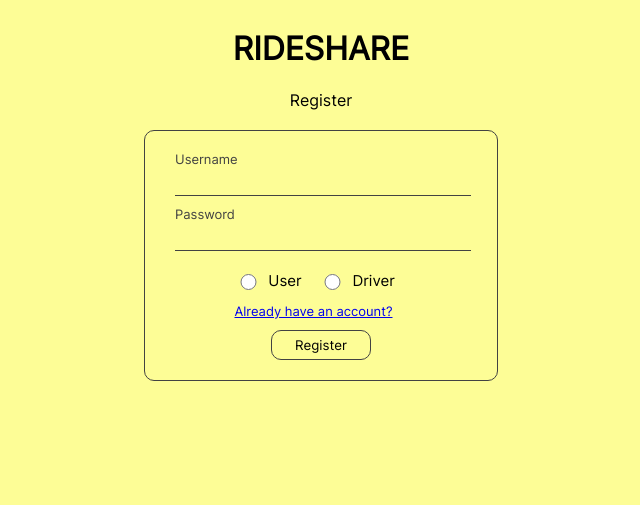
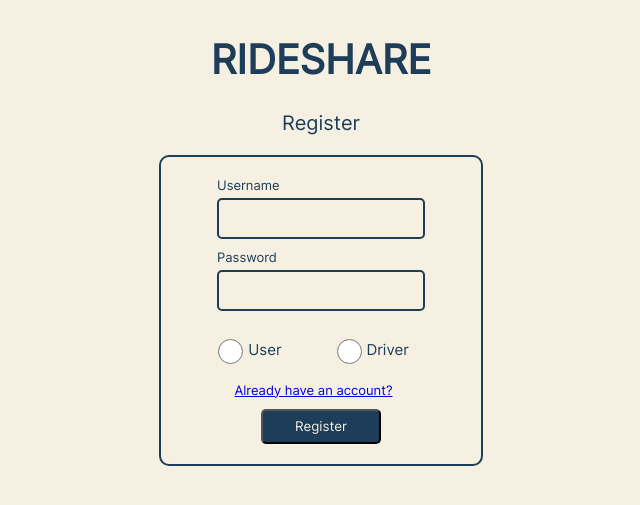
Before and after one commit to PrithwishNag/Bits-C2-Assignment3, a Django app: page /register in a window 1280 px wide. Shown: the top 505 px of the page, without its empty margins (319-959 px from the left). Run offline with Django 4.2, Linux system fonts and the light colour scheme.

Commit message:
Added auth login and refactored dashboard

```diff
--- a/authentication/views.py
+++ b/authentication/views.py
@@ -1,5 +1,5 @@
 from django.shortcuts import redirect, render
-from django.contrib.auth.models import User
+from django.contrib.auth.models import User, auth
 from django.contrib import messages
 from django.contrib.auth import authenticate
 from .utils import registrationValidation
@@ -18,7 +18,8 @@ def login(request):
             user = authenticate(username=username, password=password)
 
             if user is not None:
-                return redirect("dashboard")
+                auth.login(request, user)
+                return redirect("/dashboard")
             else:
                 messages.error(request, LOGIN_ERROR_MSG)
 
--- a/search/views.py
+++ b/search/views.py
@@ -1,5 +1,6 @@
 from django.shortcuts import render
+from django.contrib.auth.decorators import login_required
 
-# Create your views here.
+@login_required(login_url="/")
 def dashboard(request):
     return render(request, 'dashboard.html')
--- a/static/css/authentication.css
+++ b/static/css/authentication.css
@@ -1,20 +1,30 @@
+.heading {
+  font-size: 40px;
+  color: var(--secondary-color);
+}
+
+.sub-heading {
+  font-size: 20px;
+  color: var(--secondary-color);
+}
+
 #login-container {
   display: flex;
   flex-direction: column;
   align-items: center;
   justify-content: center;
+  width: 260px;
   padding-left: 30px;
   padding-right: 30px;
   padding-top: 20px;
   padding-bottom: 20px;
-  border: 1px solid rgb(66, 66, 66);
+  border: 2px solid var(--secondary-color);
   border-radius: 10px;
 }
 
 .key {
   font-size: 13px;
   margin-bottom: 5px;
-  color: rgb(66, 66, 66);
 }
 
 #switchLink {
@@ -25,6 +35,7 @@
   display: flex;
   flex-direction: row;
   justify-content: center;
+  align-items: center;
   margin-right: 20px;
 }
 
@@ -49,7 +60,7 @@ label {
   width: 320px;
   height: 40px;
   border-radius: 7px;
-  margin-bottom:10px;
+  margin-bottom: 10px;
 }
 
 .alert-inner {
@@ -60,9 +71,17 @@ label {
 }
 
 .error-alert {
-  background-color: #FF6961;
+  background-color: #ff6961;
 }
 
 .success-alert {
-  background-color: #77DD77;
+  background-color: #77dd77;
 }
+
+.close-button {
+  width: 20px;
+  height: 20px;
+  align-self: center;
+  margin-right: 10px;
+  padding: 0px;
+}
--- a/static/css/common.css
+++ b/static/css/common.css
@@ -3,9 +3,18 @@
   src: url("/static/fonts/inter/Inter-Regular.ttf");
 }
 
+:root {
+  --primary-color: #f5f0e1;
+  --secondary-color: #1e3d59;
+  --accent-color: #ff6e40;
+  --navigation-bar-height: 80px;
+  --sidebar-width: 200px;
+}
+
 body {
   font-family: "inter";
-  background-color: #fdfd96;
+  background-color: var(--primary-color);
+  color: var(--secondary-color)
 }
 
 .container {
@@ -29,29 +38,33 @@ body {
   align-items: center;
 }
 
+.vertical-center {
+  justify-content: center;;
+}
+
 input {
+  width: 200px;
+  height: 35px;
+  font-size: 13px;
+  outline: none;
+  background-color: var(--primary-color);
+  border: 2px solid var(--secondary-color);
+  border-radius: 5px;
   font-family: "inter";
-  width: 100%;
-  outline: none;
-  border: none;
-  border-bottom: 1px solid rgb(66, 66, 66);
-  background-color: inherit;
-  font-size: 18px;
 }
 
 button {
   font-family: "inter";
-  width: 100px;
-  height: 30px;
-  padding: 0;
-  border: 1px solid rgb(66, 66, 66);
-  border-radius: 10px;
-  background: none;
+  color: var(--primary-color);
+  background-color: var(--secondary-color);
+  border-radius: 5px;
+  width: 120px;
+  height: 35px;
 }
 
 button:hover {
-  background-color: rgb(66, 66, 66);
-  color: white;
+  background-color: var(--primary-color);
+  color: var(--secondary-color);
 }
 
 .horizontal-line {
--- a/templates/loginPage.html
+++ b/templates/loginPage.html
@@ -8,13 +8,13 @@
 </head>
 
 <body class="container">
-  <h1>RIDESHARE</h1>
-  <div style="margin-bottom: 20px">Login</div>
+  <h1 class="heading">RIDESHARE</h1>
+  <div class="sub-heading" style="margin-bottom: 20px">Login</div>
   {% for message in messages %}
   {% if message.tags %}
   <div class="alert {{message.tags}}-alert">
     <div class="alert-inner">{{ message }}</div>
-    <button style="width:20px; height: 20px; align-self: center; margin-right: 10px;" onclick="closeParent(this)">
+    <button class="close-button" onclick="closeParent(this)">
       &times
     </button>
   </div>
--- a/templates/registerPage.html
+++ b/templates/registerPage.html
@@ -8,13 +8,13 @@
 </head>
 
 <body class="container">
-  <h1>RIDESHARE</h1>
-  <div style="margin-bottom: 20px">Register</div>
+  <h1 class="heading">RIDESHARE</h1>
+  <div class="sub-heading" style="margin-bottom: 20px">Register</div>
   {% for message in messages %}
   {% if message.tags %}
   <div class="alert {{message.tags}}-alert">
     <div class="alert-inner">{{ message }}</div>
-    <button style="width:20px; height: 20px; align-self: center; margin-right: 10px;" onclick="closeParent(this)">
+    <button class="close-button" onclick="closeParent(this)">
       &times
     </button>
   </div>
@@ -44,10 +44,10 @@
       </ul>
     </div>
     <div class="radio-container">
-      <input type="radio" id="user" name="type" value="user" required />
+      <input style="width: 25px; margin-right: 5px;" type="radio" id="user" name="type" value="user" required />
       <label for="user">User</label>
       <div class="width-spacer"></div>
-      <input type="radio" id="driver" name="type" value="driver" required />
+      <input style="width: 25px; margin-right: 5px;" type="radio" id="driver" name="type" value="driver" required />
       <label for="driver">Driver</label>
     </div>
     <div>
```
Also changed, not shown: static/css/dashboard.css (+20 -14 lines), templates/dashboard.html (+10 -9 lines), db.sqlite3.
